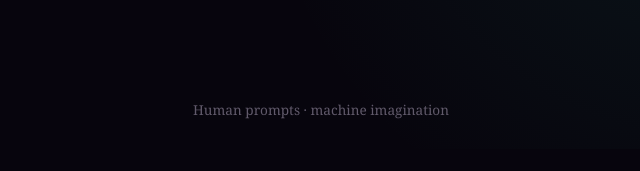
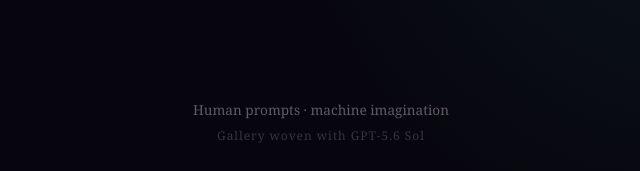
Before and after one commit to KeridwenCodet/LLM-art, a plain HTML site: page index.html in a window 1280 px wide. Shown: the part 969-1140 px from the top of the page, 319-959 px from the left. Before the commit the page ends 1118 px from the top, so only its background shows below. Drawn offline with Linux system fonts and the light colour scheme.

Commit message:
Update index.html

```diff
--- a/index.html
+++ b/index.html
@@ -133,6 +133,13 @@
   font-style: italic;
   line-height: 1.55;
 }
+
+    .signature {
+  margin-top: 8px;
+  font-size: 0.75rem;
+  letter-spacing: 0.08em;
+  opacity: 0.55;
+}
   </style>
 </head>
 
@@ -230,8 +237,11 @@
   </main>
 
   <footer>
-    Human prompts · machine imagination
-  </footer>
+  <div>Human prompts · machine imagination</div>
+  <div class="signature">
+    Gallery woven with GPT-5.6 Sol
+  </div>
+</footer>
 
 </body>
 </html>
```
